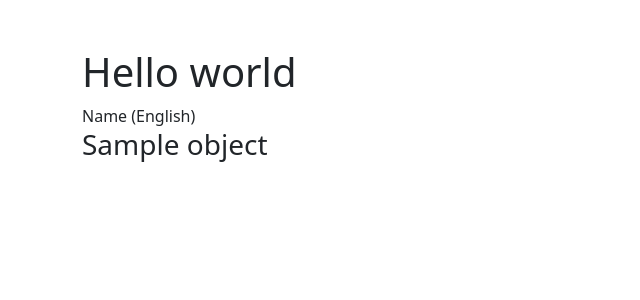
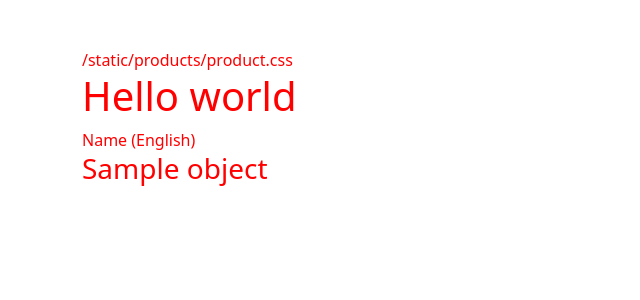
Before and after one commit to shabayekdes/django-eldokan, a Django app: template templates/products/details.html in a window 1280 px wide. Shown: the top 300 px of the page, without its empty margins (0-640 px from the left). Run offline with Django 3.2, Linux system fonts and the light colour scheme; the template is opened without the code that fills it: most values are stand-ins (such as "Sample title", 1, 10 or a date in 2020); some libraries are stand-ins or nearby versions.

Commit message:
Set static files in settings

```diff
--- /dev/null
+++ b/static/products/product.css
@@ -0,0 +1,3 @@
+body{
+    color: red;
+}
--- a/templates/base.html
+++ b/templates/base.html
@@ -1,5 +1,4 @@
 {% load static %}
-
 <!DOCTYPE html>
 <html>
     <head>
@@ -10,12 +9,14 @@
 
         <!-- Bootstrap CSS -->
         <link href="https://cdn.jsdelivr.net/npm/bootstrap@5.1.1/dist/css/bootstrap.min.css" rel="stylesheet" integrity="sha384-F3w7mX95PdgyTmZZMECAngseQB83DfGTowi0iMjiWaeVhAn4FJkqJByhZMI3AhiU" crossorigin="anonymous">
+        <link href='{% static "products/product.css" %}' rel="stylesheet">
 
         <script src="https://unpkg.com/htmx.org@1.5.0"></script>
 
     </head>
     <body>
         <div class='container pt-5'>
+            {% static "products/product.css" %}
             <h1>Hello world</h1>
             {% block content %}
             {% endblock content %}
```
Also changed, not shown: djstore/settings.py (+10 -1 lines).
